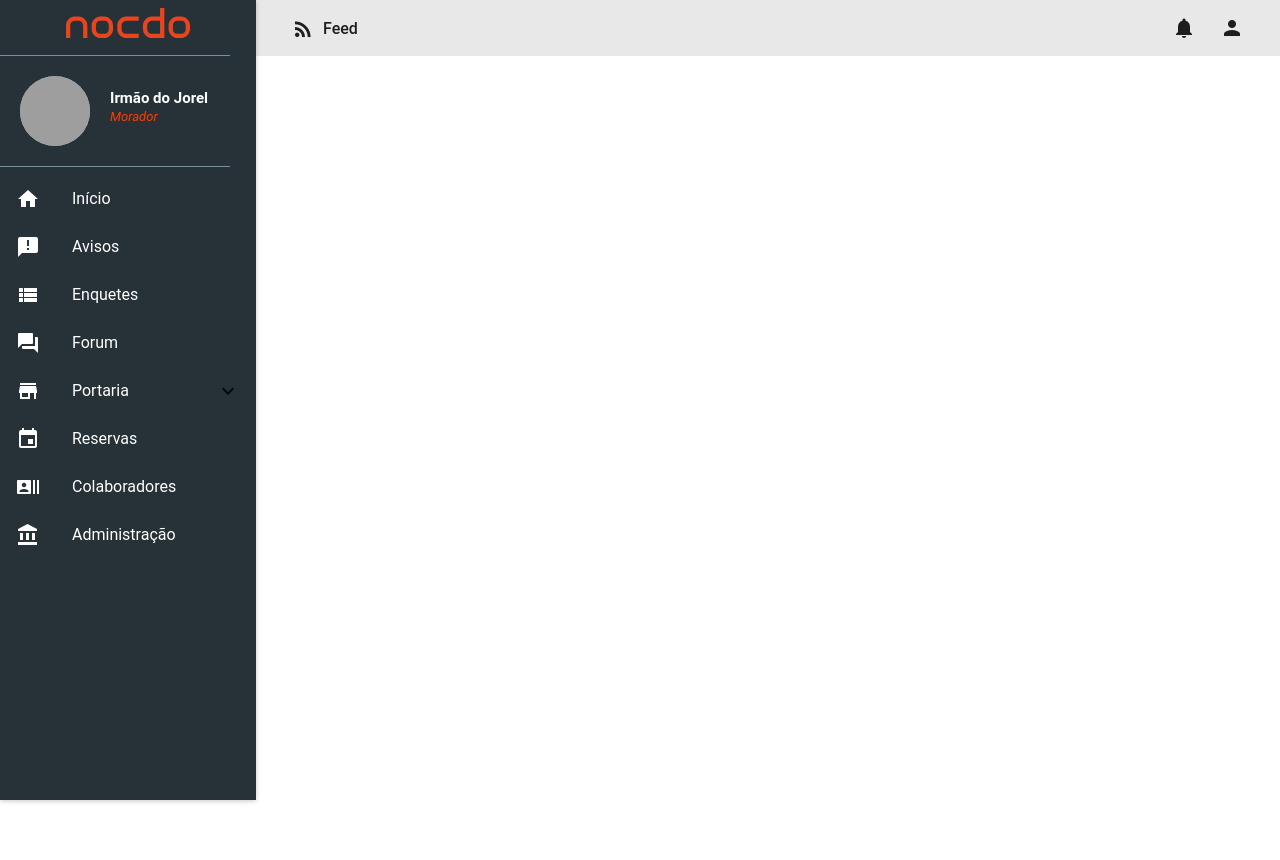
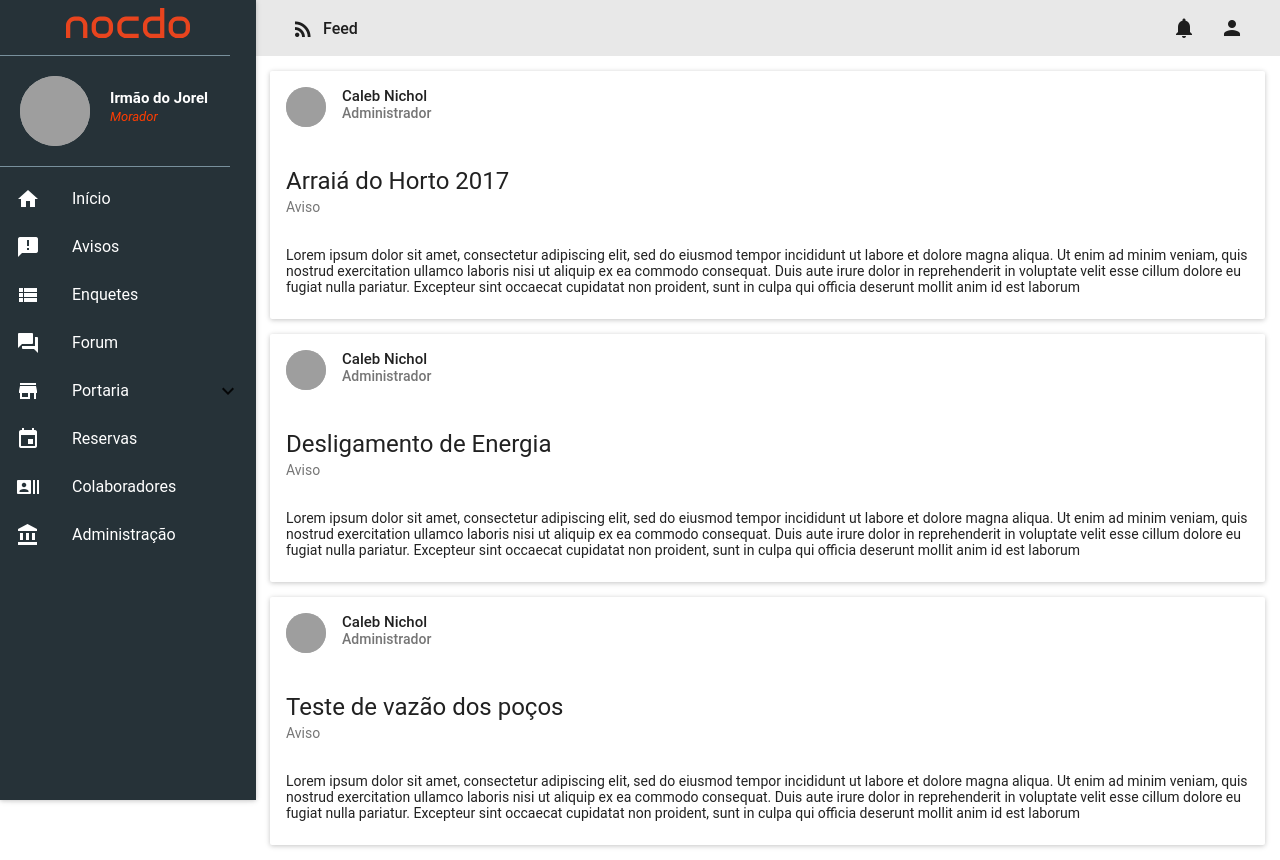
Before and after one commit to olavoholanda/nocdo, a React (Create React App) app: page / in a window 1280 px wide. Before the commit the page ends 800 px from the top, so only its background shows below. Built offline with nearby package versions, Linux system fonts and the light colour scheme; grey boxes are pictures that could not be loaded; what react-tap-event-plugin would draw is missing.

Commit message:
Added some tests using array for announcements cards

```diff
--- a/src/components/pages/Master.js
+++ b/src/components/pages/Master.js
@@ -1,14 +1,52 @@
 import React from "react";
 import NavDrawer from "./common/NavDrawer";
 import HeaderToolBar from "./common/HeaderToolBar";
+import AnnounceCard from "./annoucement/AnnounceCard";
 
 var styleContent = {
     paddingLeft: 255
 }
 
+var user = {
+    name: "Caleb Nichol",
+    roleName: "Administrador",
+    avatarUrl: "./avatars/caleb.jpg"
+}
+
+var announcement = {
+    user: user,
+    id: "1",
+    title: "Arraiá do Horto 2017",
+    text: "Lorem ipsum dolor sit amet, consectetur adipiscing elit, sed do eiusmod tempor incididunt ut labore et dolore magna aliqua. Ut enim ad minim veniam, quis nostrud exercitation ullamco laboris nisi ut aliquip ex ea commodo consequat. Duis aute irure dolor in reprehenderit in voluptate velit esse cillum dolore eu fugiat nulla pariatur. Excepteur sint occaecat cupidatat non proident, sunt in culpa qui officia deserunt mollit anim id est laborum"
+}
+
+var announcementTwo = {
+    user: user,
+    id: "2",
+    title: "Desligamento de Energia",
+    text: "Lorem ipsum dolor sit amet, consectetur adipiscing elit, sed do eiusmod tempor incididunt ut labore et dolore magna aliqua. Ut enim ad minim veniam, quis nostrud exercitation ullamco laboris nisi ut aliquip ex ea commodo consequat. Duis aute irure dolor in reprehenderit in voluptate velit esse cillum dolore eu fugiat nulla pariatur. Excepteur sint occaecat cupidatat non proident, sunt in culpa qui officia deserunt mollit anim id est laborum"
+}
+
+var announcementThree = {
+    user: user,
+    id: "3",
+    title: "Teste de vazão dos poços",
+    text: "Lorem ipsum dolor sit amet, consectetur adipiscing elit, sed do eiusmod tempor incididunt ut labore et dolore magna aliqua. Ut enim ad minim veniam, quis nostrud exercitation ullamco laboris nisi ut aliquip ex ea commodo consequat. Duis aute irure dolor in reprehenderit in voluptate velit esse cillum dolore eu fugiat nulla pariatur. Excepteur sint occaecat cupidatat non proident, sunt in culpa qui officia deserunt mollit anim id est laborum"
+}
+
+var announces = [announcement, announcementTwo, announcementThree]
+
 class Master extends React.Component {
 
     render() {
+
+        var listAnnounces = announces.map(function(a) {
+            return (
+            <AnnounceCard key={a.id} announcement={a}/>
+            );
+        });
+
+
         return (
             <div>
                 {/*left nav bar with the menu application*/}
@@ -16,6 +54,7 @@
                 {/*the content itself with a padding left from the nav bar */}
                 <div style={styleContent}>
                     <HeaderToolBar />
+                    {listAnnounces}
                 </div>
             </div>
         );
```
